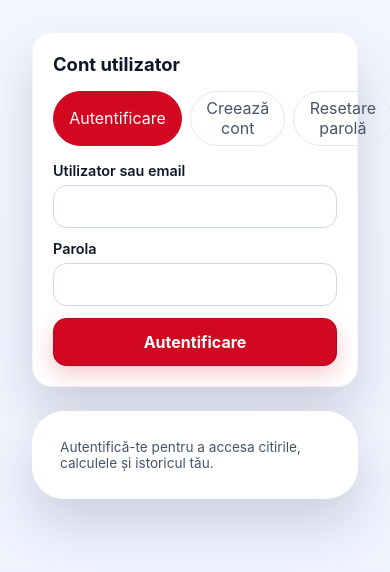
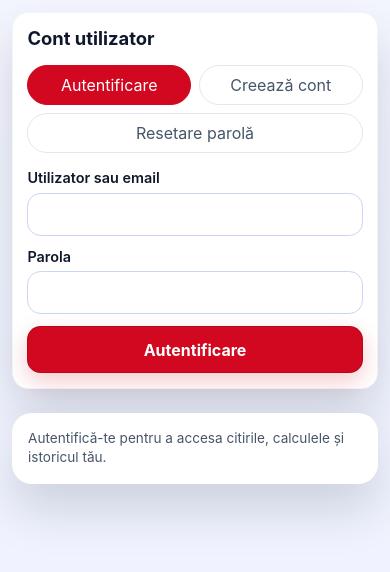
Before and after one commit to pascariucosmin93/calculatorgaz, a Next.js app in the folder gaz-nextjs/: page / in a window 390 px wide. Shown: the top 572 px of the page. Built offline with nearby package versions, Linux system fonts and the light colour scheme.

Commit message:
Improve mobile responsive layout and navigation

```diff
--- a/gaz-nextjs/app/globals.css
+++ b/gaz-nextjs/app/globals.css
@@ -52,12 +52,20 @@ body {
   min-height: 100vh;
   background: var(--page-bg);
   color: var(--text-primary);
+  overflow-x: hidden;
 }
 
 button,
 input,
 textarea {
   font: inherit;
+}
+
+input,
+select,
+textarea,
+button {
+  max-width: 100%;
 }
 
 /* High-contrast primary button usable in dark mode */
@@ -70,3 +78,9 @@ textarea {
   border: 1px solid rgba(0,0,0,0.12) !important;
   box-shadow: 0 8px 22px rgba(209,8,31,0.22) !important;
 }
+
+@media (max-width: 640px) {
+  body {
+    padding-bottom: env(safe-area-inset-bottom);
+  }
+}
--- a/gaz-nextjs/app/styles.ts
+++ b/gaz-nextjs/app/styles.ts
@@ -4,7 +4,7 @@ export const styles = {
     background: "var(--page-bg)",
     display: "flex",
     justifyContent: "center",
-    padding: "2rem",
+    padding: "clamp(0.75rem, 3vw, 2rem)",
     overflowY: "auto" as const
   },
   stack: {
@@ -17,8 +17,8 @@ export const styles = {
   authCard: {
     width: "100%",
     backgroundColor: "var(--card-bg)",
-    borderRadius: "1.25rem",
-    padding: "1.25rem",
+    borderRadius: "clamp(1rem, 2.2vw, 1.25rem)",
+    padding: "clamp(0.9rem, 3vw, 1.25rem)",
     boxShadow: "var(--card-shadow)",
     border: "1px solid var(--border-muted)",
     display: "flex",
@@ -34,7 +34,9 @@ export const styles = {
   },
   authTabs: {
     display: "flex",
-    gap: "0.5rem"
+    gap: "0.5rem",
+    flexWrap: "wrap" as const,
+    width: "100%"
   },
   authTab: {
     border: "1px solid var(--border)",
@@ -42,7 +44,10 @@ export const styles = {
     padding: "0.4rem 0.95rem",
     backgroundColor: "transparent",
     color: "var(--text-secondary)",
-    cursor: "pointer" as const
+    cursor: "pointer" as const,
+    flex: "1 1 140px",
+    minHeight: 40,
+    textAlign: "center" as const
   },
   authTabActive: {
     backgroundColor: "#d1081f",
@@ -61,7 +66,8 @@ export const styles = {
     fontSize: "1rem",
     outline: "none",
     backgroundColor: "var(--input-bg)",
-    color: "var(--text-primary)"
+    color: "var(--text-primary)",
+    width: "100%"
   },
   authSubmit: {
     border: "none",
@@ -72,12 +78,13 @@ export const styles = {
     fontWeight: 600,
     cursor: "pointer" as const,
     boxShadow: "0 6px 18px rgba(209,8,31,0.18)",
-    border: "1px solid rgba(0,0,0,0.12)"
+    border: "1px solid rgba(0,0,0,0.12)",
+    width: "100%"
   },
   authStatus: {
     display: "flex",
     justifyContent: "space-between",
-    alignItems: "center",
+    alignItems: "flex-start",
     gap: "1rem",
     flexWrap: "wrap" as const
   },
@@ -93,7 +100,8 @@ export const styles = {
     color: "var(--text-primary)",
     fontWeight: 600,
     cursor: "pointer" as const,
-    transition: "background-color 0.2s ease, color 0.2s ease"
+    transition: "background-color 0.2s ease, color 0.2s ease",
+    alignSelf: "flex-start" as const
   },
   modalOverlay: {
     position: "fixed" as const,
@@ -116,8 +124,8 @@ export const styles = {
     width: "100%",
     maxWidth: 560,
     backgroundColor: "var(--card-bg)",
-    borderRadius: "2rem",
-    padding: "1.75rem",
+    borderRadius: "clamp(1.25rem, 4vw, 2rem)",
+    padding: "clamp(1rem, 3.6vw, 1.75rem)",
     boxShadow: "var(--card-shadow)",
     display: "flex",
     flexDirection: "column" as const,
@@ -127,6 +135,8 @@ export const styles = {
     display: "flex",
     justifyContent: "space-between",
     alignItems: "center",
+    flexWrap: "wrap" as const,
+    gap: "0.7rem",
     paddingBottom: "0.75rem",
     borderBottom: "1px solid var(--border-muted)"
   },
@@ -139,7 +149,8 @@ export const styles = {
   brandActions: {
     display: "flex",
     alignItems: "center",
-    gap: "0.75rem"
+    gap: "0.75rem",
+    flexWrap: "wrap" as const
   },
   brandMeta: {
     display: "flex",
@@ -176,7 +187,7 @@ export const styles = {
   locationCard: {
     backgroundColor: "var(--surface-card)",
     borderRadius: "1.25rem",
-    padding: "1.2rem",
+    padding: "clamp(0.9rem, 3vw, 1.2rem)",
     display: "flex",
     flexDirection: "column" as const,
     gap: "0.35rem"
@@ -191,18 +202,20 @@ export const styles = {
     margin: 0,
     color: "var(--text-primary)",
     fontSize: "0.95rem",
-    lineHeight: 1.5
+    lineHeight: 1.5,
+    overflowWrap: "anywhere" as const
   },
   locationOwner: {
     margin: 0,
     color: "var(--text-secondary)",
     fontSize: "0.85rem",
-    fontWeight: 600
+    fontWeight: 600,
+    overflowWrap: "anywhere" as const
   },
   readingCard: {
     borderRadius: "1.25rem",
     border: "1px solid var(--border)",
-    padding: "1.2rem",
+    padding: "clamp(0.9rem, 3vw, 1.2rem)",
     display: "flex",
     flexDirection: "column" as const,
     gap: "0.75rem",
@@ -226,7 +239,7 @@ export const styles = {
   },
   readingValue: {
     margin: "0.15rem 0 0",
-    fontSize: "2rem",
+    fontSize: "clamp(1.5rem, 7vw, 2rem)",
     fontWeight: 700,
     color: "var(--text-primary)"
   },
@@ -236,7 +249,8 @@ export const styles = {
     fontSize: "0.85rem"
   },
   lastSubmission: {
-    minWidth: 160,
+    minWidth: 0,
+    flex: "1 1 170px",
     backgroundColor: "var(--surface-highlight)",
     borderRadius: "0.9rem",
     padding: "0.75rem 1rem"
@@ -280,7 +294,8 @@ export const styles = {
     fontSize: "1.1rem",
     outline: "none",
     backgroundColor: "var(--input-bg)",
-    color: "var(--text-primary)"
+    color: "var(--text-primary)",
+    width: "100%"
   },
   label: {
     display: "block",
@@ -308,7 +323,8 @@ export const styles = {
     fontSize: "1rem",
     cursor: "pointer" as const,
     boxShadow: "0 8px 22px rgba(209,8,31,0.18)",
-    border: "1px solid rgba(0,0,0,0.12)"
+    border: "1px solid rgba(0,0,0,0.12)",
+    width: "100%"
   },
   mobileHint: {
     margin: 0,
@@ -324,7 +340,7 @@ export const styles = {
   fieldGroup: {
     border: "1px solid var(--border)",
     borderRadius: "1.25rem",
-    padding: "1.25rem",
+    padding: "clamp(0.9rem, 3vw, 1.25rem)",
     backgroundColor: "var(--card-bg)",
     display: "flex",
     flexDirection: "column" as const,
@@ -332,7 +348,7 @@ export const styles = {
   },
   formRow: {
     display: "grid",
-    gridTemplateColumns: "repeat(auto-fit, minmax(220px, 1fr))",
+    gridTemplateColumns: "repeat(auto-fit, minmax(min(220px, 100%), 1fr))",
     gap: "1rem"
   },
   label: {
@@ -350,7 +366,8 @@ export const styles = {
     fontSize: "1rem",
     outline: "none",
     backgroundColor: "var(--input-bg)",
-    color: "var(--text-primary)"
+    color: "var(--text-primary)",
+    width: "100%"
   },
   select: {
     border: "1px solid var(--input-border)",
@@ -358,7 +375,8 @@ export const styles = {
     padding: "0.65rem 0.9rem",
     fontSize: "1rem",
     backgroundColor: "var(--select-bg)",
-    color: "var(--text-primary)"
+    color: "var(--text-primary)",
+    width: "100%"
   },
   error: {
     margin: 0,
@@ -368,7 +386,8 @@ export const styles = {
   authNotice: {
     margin: 0,
     color: "var(--text-secondary)",
-    fontSize: "0.85rem"
+    fontSize: "0.85rem",
+    lineHeight: 1.45
   },
   preview: {
     margin: 0,
@@ -379,7 +398,7 @@ export const styles = {
     border: "1px solid var(--border)",
     borderRadius: "1.25rem",
     backgroundColor: "var(--result-bg)",
-    padding: "1.5rem",
+    padding: "clamp(1rem, 3vw, 1.5rem)",
     display: "flex",
     flexDirection: "column" as const,
     gap: "1rem"
@@ -400,7 +419,7 @@ export const styles = {
   },
   resultValue: {
     margin: 0,
-    fontSize: "1.4rem",
+    fontSize: "clamp(1.05rem, 4.8vw, 1.4rem)",
     fontWeight: 700,
     color: "var(--text-primary)"
   },
@@ -420,14 +439,16 @@ export const styles = {
   },
   breakdownItem: {
     display: "flex",
-    alignItems: "center",
+    alignItems: "baseline",
     justifyContent: "space-between",
-    padding: "0.35rem 0"
+    padding: "0.35rem 0",
+    gap: "0.75rem",
+    flexWrap: "wrap" as const
   },
   historyBox: {
     border: "1px solid var(--border)",
     borderRadius: "1.25rem",
-    padding: "1.5rem",
+    padding: "clamp(1rem, 3vw, 1.5rem)",
     backgroundColor: "var(--card-bg)",
     display: "flex",
     flexDirection: "column" as const,
@@ -449,6 +470,8 @@ export const styles = {
     display: "flex",
     justifyContent: "space-between",
     alignItems: "center",
+    flexWrap: "wrap" as const,
+    gap: "0.6rem",
     padding: "0.75rem 1rem",
     border: "1px solid var(--border)",
     borderRadius: "0.9rem"
@@ -465,7 +488,7 @@ export const styles = {
   helpBox: {
     border: "1px solid var(--border)",
     borderRadius: "1.25rem",
-    padding: "1.5rem",
+    padding: "clamp(1rem, 3vw, 1.5rem)",
     backgroundColor: "var(--help-bg)",
     display: "flex",
     flexDirection: "column" as const,
@@ -486,11 +509,13 @@ export const styles = {
     marginTop: "0.5rem",
     borderTop: "1px solid var(--border-muted)",
     paddingTop: "0.75rem",
-    display: "flex",
-    justifyContent: "space-between",
+    display: "grid",
+    gridTemplateColumns: "repeat(auto-fit, minmax(90px, 1fr))",
+    gap: "0.45rem",
     fontSize: "0.9rem"
   },
   navItem: {
-    fontWeight: 500
+    fontWeight: 500,
+    textAlign: "center" as const
   }
 } as const;
```
